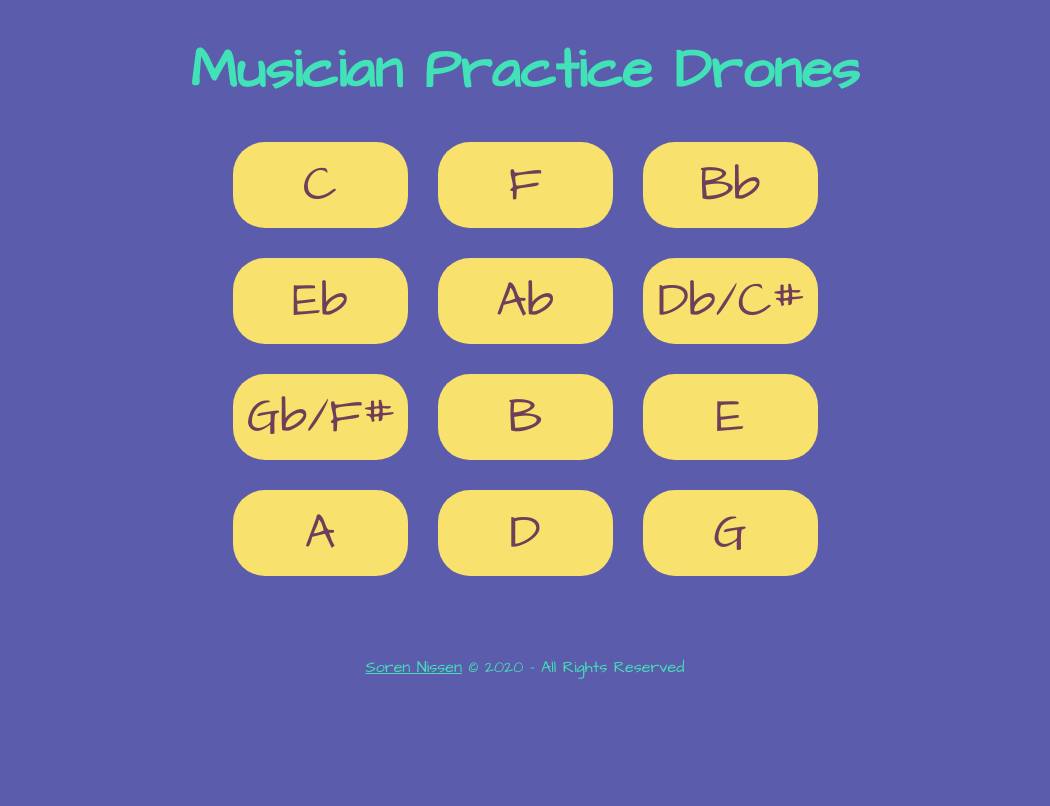
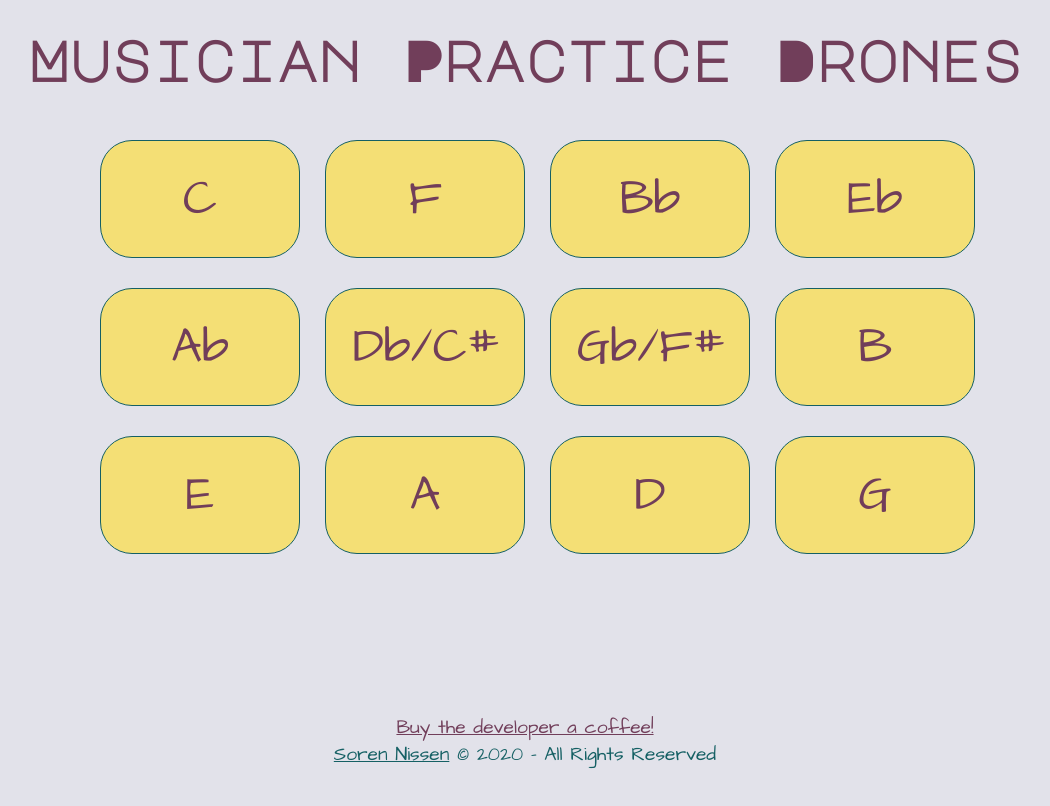
Before and after one commit to skendanavian/muscian-practice-drones, a React (Create React App) app: page / in a window 1280 px wide. Shown: the top 806 px of the page, without its empty margins (115-1165 px from the left). Built offline with nearby package versions, Linux system fonts and the light colour scheme.

Commit message:
Updated responsive design across all devices

```diff
--- a/public/index.html
+++ b/public/index.html
@@ -4,10 +4,11 @@
     <meta charset="utf-8" />
     <link rel="icon" href="%PUBLIC_URL%/favicon.ico" />
     <meta name="viewport" content="width=device-width, initial-scale=1" />
+    <meta http-equiv="ScreenOrientation" content="autoRotate:disabled" />
     <meta name="theme-color" content="#000000" />
     <meta
       name="Musician Practice Drones"
-      content="Practice tools for intonation, improvisation and ear-training."
+      content="Musician practice tools for intonation, improvisation and ear-training."
     />
     <!-- <link rel="apple-touch-icon" href="%PUBLIC_URL%/logo192.png" /> -->
     <!--
@@ -19,6 +20,13 @@
       href="https://fonts.googleapis.com/css2?family=Architects+Daughter&display=swap"
       rel="stylesheet"
     />
+    <link rel="preconnect" href="https://fonts.gstatic.com" />
+    <link rel="preconnect" href="https://fonts.gstatic.com" />
+    <link
+      href="https://fonts.googleapis.com/css2?family=Major+Mono+Display&family=Source+Code+Pro:ital,wght@0,300;0,400;1,200;1,300&display=swap"
+      rel="stylesheet"
+    />
+
     <link rel="manifest" href="%PUBLIC_URL%/manifest.json" />
     <!--
       Notice the use of %PUBLIC_URL% in the tags above.
--- a/src/App.js
+++ b/src/App.js
@@ -6,7 +6,17 @@ function App() {
     <div className="App">
       <h1>Musician Practice Drones</h1>
       <ButtonList />
+      <div className="footer">
         <p>
+          <a
+            className="p2"
+            href="https://www.buymeacoffee.com/skendanavian"
+            target="_blank"
+            rel="noopener noreferrer"
+          >
+            Buy the developer a coffee!
+          </a>
+          <br />
           <a
             target="_blank"
             rel="noopener noreferrer"
@@ -17,6 +27,7 @@ function App() {
           &copy; 2020 - All Rights Reserved
         </p>
       </div>
+    </div>
   );
 }
 
--- a/src/App.scss
+++ b/src/App.scss
@@ -1,34 +1,73 @@
 @import "./styles/variables.scss";
 
+html {
+  position: fixed;
+}
+
 body {
-  font-family: $font1;
-  background-color: rgb(92, 92, 172);
+  font-family: $font2;
   box-sizing: border-box;
+  background-color: rgb(226, 226, 234);
+  // background-color: rgb(204, 204, 232);
   margin: 0;
   width: 100vw;
   height: 100vh;
+}
 
-  p {
-    margin-top: 5rem;
-    font-size: 1rem;
-    text-align: center;
-    color: $playing;
+p {
+  font-family: $font1;
+  margin: 1rem auto;
+  margin-bottom: 2rem;
+  font-size: 1rem;
+  text-align: center;
+  color: $dark1;
 
-    a {
-      color: $playing;
-    }
+  a {
+    color: $dark1;
   }
+}
+
+.p2 {
+  color: $dark2;
 }
 
 h1 {
   font-size: 3.5rem;
-  color: $playing;
+  color: $dark2;
   text-align: center;
   margin: 2rem;
+}
+
+.footer {
+  position: fixed;
+  width: 100%;
+  left: 0;
+  bottom: 0;
 }
 
 @media screen and (min-width: 700px) {
   .h1 {
     font-size: 5rem;
   }
+  p {
+    font-size: 1.2rem;
+  }
 }
+
+@media screen and (min-width: 321px) and (max-width: 699px) {
+  h1 {
+    font-size: 2.3rem;
+  }
+  p {
+    font-size: 0.8rem;
+  }
+}
+
+@media screen and (max-width: 320px) {
+  h1 {
+    font-size: 1.2rem;
+  }
+  p {
+    font-size: 0.8rem;
+  }
+}
--- a/src/components/Button.jsx
+++ b/src/components/Button.jsx
@@ -3,6 +3,7 @@ import "./Button.scss";
 import classNames from "classnames";
 
 function Button({ id, url, children }) {
+  // For future versions - Possibility to implement Sine Wave with mutable properties
   // create web audio api context
   // var audioCtx = new (window.AudioContext || window.webkitAudioContext)();
 
--- a/src/components/Button.scss
+++ b/src/components/Button.scss
@@ -3,26 +3,25 @@
 .btn {
   font-family: $font1;
   font-size: 2rem;
-  // margin: 1rem;
+
   padding: 10px;
   border-radius: 2rem;
   background-color: $light1;
-  // width: 300px;
+  border: 1px $dark1 solid;
+
   color: $dark2;
-
-  border: none;
 
   &--selected {
     background-color: $playing;
     &:hover {
       cursor: pointer;
-      box-shadow: 2px 5px 5px 2px $paused;
+      box-shadow: 2px 5px 5px 2px $dark2;
     }
   }
 
   &:hover {
     cursor: pointer;
-    box-shadow: 2px 5px 5px 2px $paused;
+    box-shadow: 2px 5px 5px 2px $dark2;
   }
 
   &:focus {
@@ -30,15 +29,30 @@
   }
 }
 
-@media screen and (min-width: 600px) {
+@media screen and (min-width: 700px) {
   .btn {
-    width: 100%;
-    max-width: 200px;
+    font-size: 3rem;
+    padding: 25px;
   }
 }
 
-@media screen and (min-width: 700px) {
+@media screen and (min-width: 321px) and (max-width: 699px) {
+  .btn {
+    font-size: 1rem;
+    width: 120px;
+  }
+}
+@media screen and (max-width: 320px) {
+  .btn {
+    font-size: 0.8rem;
+    width: 120px;
+  }
+}
+
+@media screen and (min-width: 1101px) {
   .btn {
     font-size: 3rem;
+
+    width: 200px;
   }
 }
--- a/src/components/ButtonList.scss
+++ b/src/components/ButtonList.scss
@@ -15,14 +15,49 @@
   column-gap: 30px;
 }
 
-@media screen and (max-width: 400px) {
+@media screen and (min-width: 801px) {
+  .btn-grid {
+    grid-template-columns: 175px 175px 175px 175px;
+    grid-template-rows: auto;
+    column-gap: 50px;
+    row-gap: 30px;
+  }
+
+  .grid-container {
+    padding: 20px;
+    margin: auto;
+  }
 }
 
-@media screen and (min-width: 700px) {
+@media screen and (min-width: 700px) and (max-width: 800px) {
   .btn-grid {
     grid-template-columns: 175px 175px 175px;
     grid-template-rows: auto;
-    column-gap: 30px;
+    column-gap: 40px;
+    row-gap: 60px;
+  }
+
+  .grid-container {
+    padding: 20px;
+    margin: auto;
+  }
+}
+
+@media screen and (min-width: 321px) and (max-width: 699px) {
+  .btn {
+    font-size: 0.5rem;
+    width: 100%;
+    max-width: 200px;
+  }
+}
+@media screen and (max-width: 320px) {
+  .btn {
+    font-size: 0.8rem;
+    width: 100%;
+    max-width: 200px;
+  }
+  .btn-grid {
+    column-gap: 15px;
     row-gap: 30px;
   }
 }
--- a/src/styles/variables.scss
+++ b/src/styles/variables.scss
@@ -1,9 +1,12 @@
 @import url("https://fonts.googleapis.com/css2?family=Architects+Daughter&display=swap");
+@import url("https://fonts.googleapis.com/css2?family=Major+Mono+Display&family=Source+Code+Pro:ital,wght@0,300;0,400;1,200;1,300&display=swap");
 
 $dark1: #156064ff;
 $dark2: #713e5aff;
-$light1: #f8e16cff;
+$light1: rgb(244, 223, 117);
 $playing: #42e2b8ff;
 $paused: #fb8f67ff;
 
 $font1: "Architects Daughter", sans-serif;
+$font2: "Major Mono Display", monospace;
+$font3: "monospace";
```
Also changed, not shown: src/index.css (deleted, +0 -13 lines), src/index.js (+5 -6 lines), public/manifest.json, 1 other file (tests, documents, lock files or other folders). Lines whose indentation alone changed are shown as unchanged.
